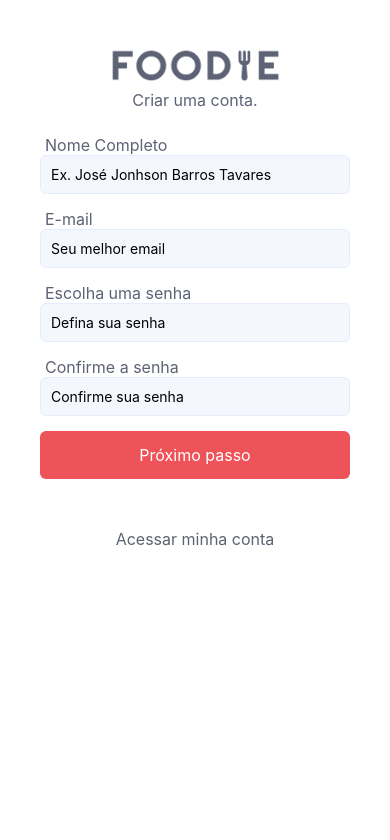
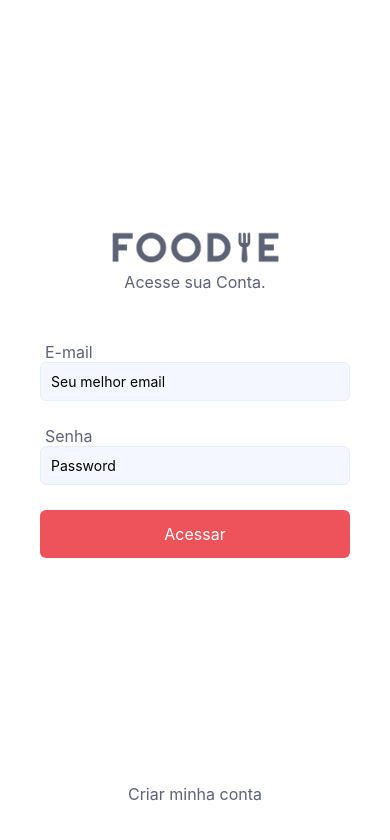
Before and after one commit to josejjonhson/food-mobile, a React Native app: screen / in a window 390 px wide. Shown: the top 840 px of the page. Built offline with nearby package versions, Linux system fonts and the light colour scheme.

Commit message:
pequenas alterações

```diff
--- a/App.js
+++ b/App.js
@@ -4,7 +4,7 @@ import Registro from "./src/screens/registro/registro.jsx";
 export default function App() {
 
   return (<>
-    <Registro />
+    <Login />
     </>
   );
 }
--- a/src/components/header/header.jsx
+++ b/src/components/header/header.jsx
@@ -1,6 +1,6 @@
 import { Image, Text, View } from "react-native";
-import { styles } from './header.style.js';
-import icons from '../../constants/icons.js';
+import { styles } from "./header.style.js";
+import icons from "../../constants/icons.js";
 
 function Header(props){
     return <View style={styles.header}>
--- a/src/screens/login/login.style.js
+++ b/src/screens/login/login.style.js
@@ -1,8 +1,8 @@
-import { COLORS, FONT_SIZE } from "../../constants/theme.js"
+import { COLORS, FONT_SIZE } from "../../constants/theme.js";
 
 export const styles = {
     container:{
-        flex: 1, // Ocupar toda a tela
+        flex: 1,
         padding: 40,
         alignItems: "center",
         justifyContent: "center"
```
